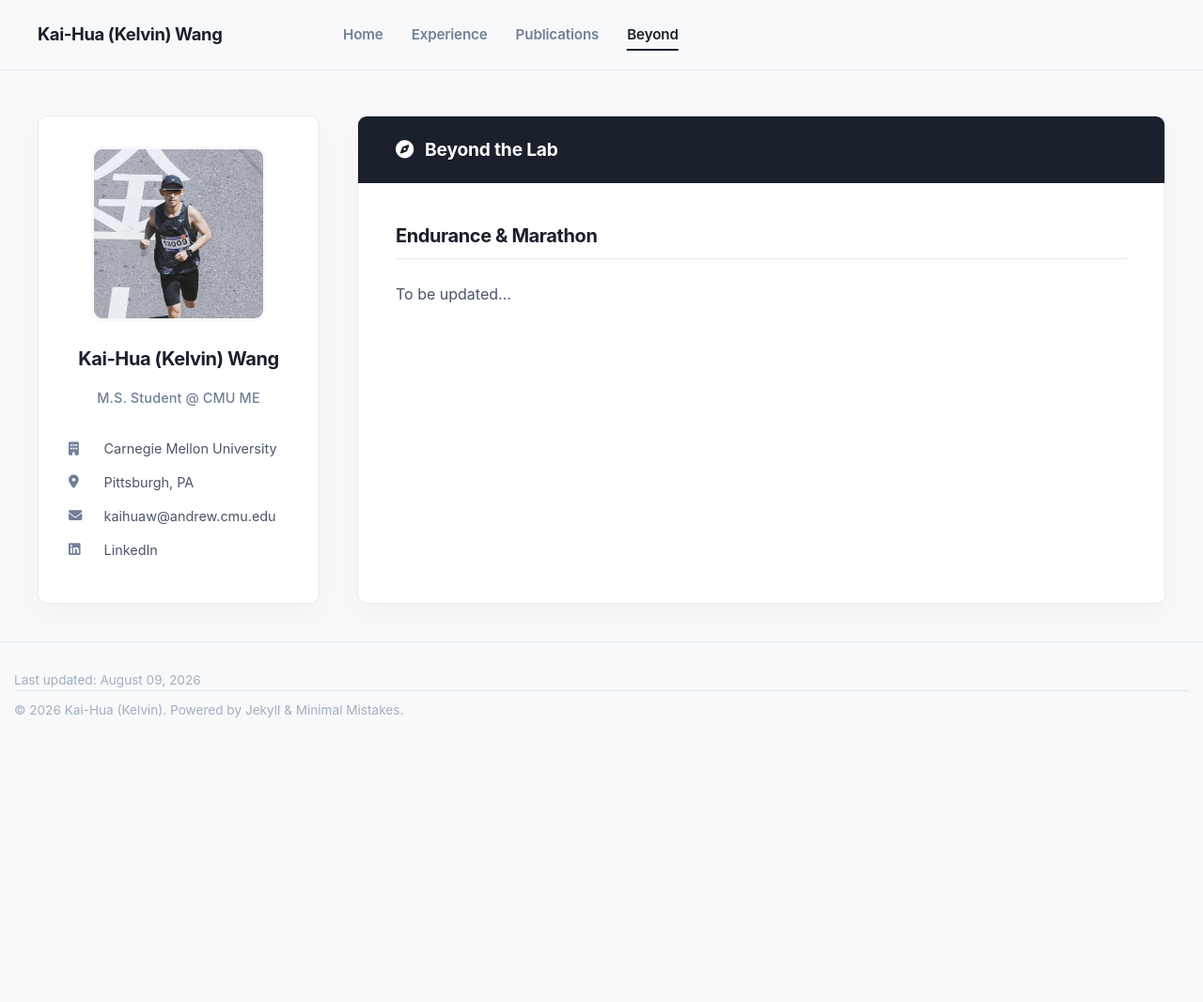
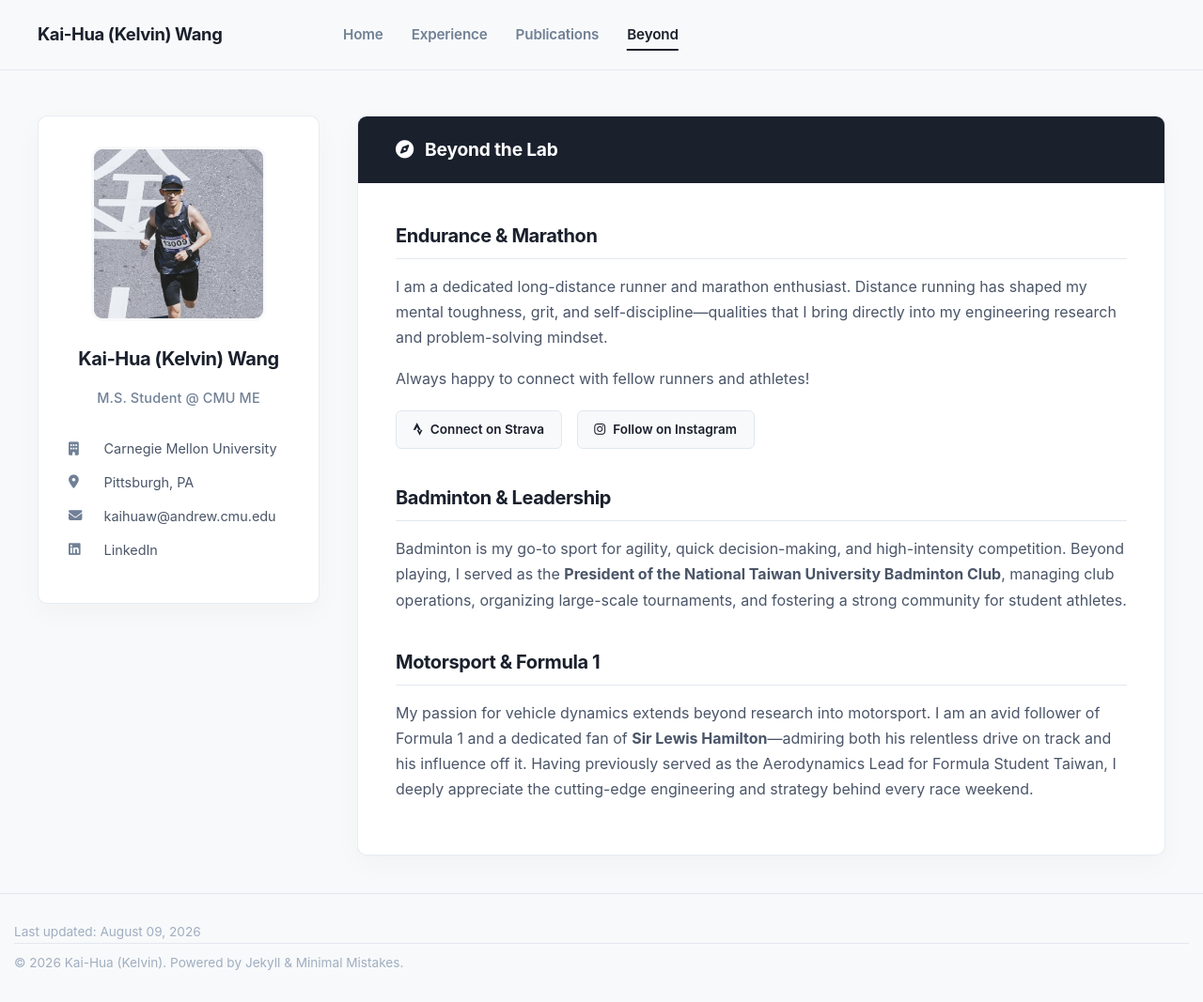
Before and after one commit to Kelvin1106/Kelvin1106.github.io, a Jekyll site: the page built from pages/beyond.md, in a window 1280 px wide and 1067 px high. Shown: the whole window at 94% size. Built offline with Jekyll 4.4.1, drawn with Linux system fonts in a browser that asks for light colours; part of the change alters nothing that is shown.

Commit message:
Update beyond.md

```diff
--- a/pages/beyond.md
+++ b/pages/beyond.md
@@ -25,7 +25,7 @@ body {
   column-gap: 2.5rem;
 }
 
-/* 側邊欄卡片化（完全對齊 home & experience） */
+/* 側邊欄卡片化 */
 .experience-sidebar {
   background: #FFFFFF;
   border-radius: 10px;
@@ -130,8 +130,8 @@ body {
 .experience-section-title {
   font-size: 1.25rem;
   font-weight: 700;
-  margin-bottom: 1.5rem;
-  margin-top: 2.5rem;
+  margin-bottom: 1rem;
+  margin-top: 2.25rem;
   color: #1A202C;
   padding-bottom: 0.5rem;
   border-bottom: 1px solid #E2E8F0;
@@ -142,17 +142,34 @@ body {
   margin-top: 0;
 }
 
-/* Beyond Page Specific Items */
-.beyond-item {
-  margin-bottom: 2rem;
-  padding-bottom: 1.5rem;
-  border-bottom: 1px solid #F1F5F9;
+/* Social Buttons */
+.social-links-container {
+  display: flex;
+  gap: 1rem;
+  margin-top: 1.25rem;
+  flex-wrap: wrap;
 }
 
-.beyond-item:last-child {
-  border-bottom: none;
-  margin-bottom: 0;
-  padding-bottom: 0;
+.social-btn {
+  display: inline-flex;
+  align-items: center;
+  gap: 0.5rem;
+  background-color: #F8F9FA;
+  color: #1A202C !important;
+  padding: 0.55rem 1.1rem;
+  border-radius: 6px;
+  font-weight: 600;
+  font-size: 0.85rem;
+  border: 1px solid #E2E8F0;
+  text-decoration: none !important;
+  transition: all 0.2s ease-in-out;
+}
+
+.social-btn:hover {
+  background-color: #1A202C;
+  color: #FFFFFF !important;
+  border-color: #1A202C;
+  transform: translateY(-1px);
 }
 
 /* Responsive Design */
@@ -195,11 +212,34 @@ body {
     </div>
 
     <div class="experience-body">
-      <!-- Hobbies & Interests Section -->
+      <!-- Endurance & Marathon Section -->
       <h3 class="experience-section-title">Endurance & Marathon</h3>
+      <p style="line-height: 1.7; color: #4A5568;">
+        I am a dedicated long-distance runner and marathon enthusiast. Distance running has shaped my mental toughness, grit, and self-discipline—qualities that I bring directly into my engineering research and problem-solving mindset.
+      </p>
+      <p style="line-height: 1.7; color: #4A5568;">
+        Always happy to connect with fellow runners and athletes!
+      </p>
 
+      <div class="social-links-container">
+        <a href="https://www.strava.com/athletes/kaihuaw" target="_blank" rel="noopener noreferrer" class="social-btn">
+          <i class="fa-brands fa-strava"></i> Connect on Strava
+        </a>
+        <a href="https://www.instagram.com/kelvin__wang_/" target="_blank" rel="noopener noreferrer" class="social-btn">
+          <i class="fa-brands fa-instagram"></i> Follow on Instagram
+        </a>
+      </div>
+
+      <!-- Badminton & Leadership Section -->
+      <h3 class="experience-section-title">Badminton & Leadership</h3>
       <p style="line-height: 1.7; color: #4A5568;">
-        To be updated...
+        Badminton is my go-to sport for agility, quick decision-making, and high-intensity competition. Beyond playing, I served as the <strong>President of the National Taiwan University Badminton Club</strong>, managing club operations, organizing large-scale tournaments, and fostering a strong community for student athletes.
+      </p>
+
+      <!-- Motorsport & F1 Section -->
+      <h3 class="experience-section-title">Motorsport & Formula 1</h3>
+      <p style="line-height: 1.7; color: #4A5568;">
+        My passion for vehicle dynamics extends beyond research into motorsport. I am an avid follower of Formula 1 and a dedicated fan of <strong>Sir Lewis Hamilton</strong>—admiring both his relentless drive on track and his influence off it. Having previously served as the Aerodynamics Lead for Formula Student Taiwan, I deeply appreciate the cutting-edge engineering and strategy behind every race weekend.
       </p>
 
     </div>
```
